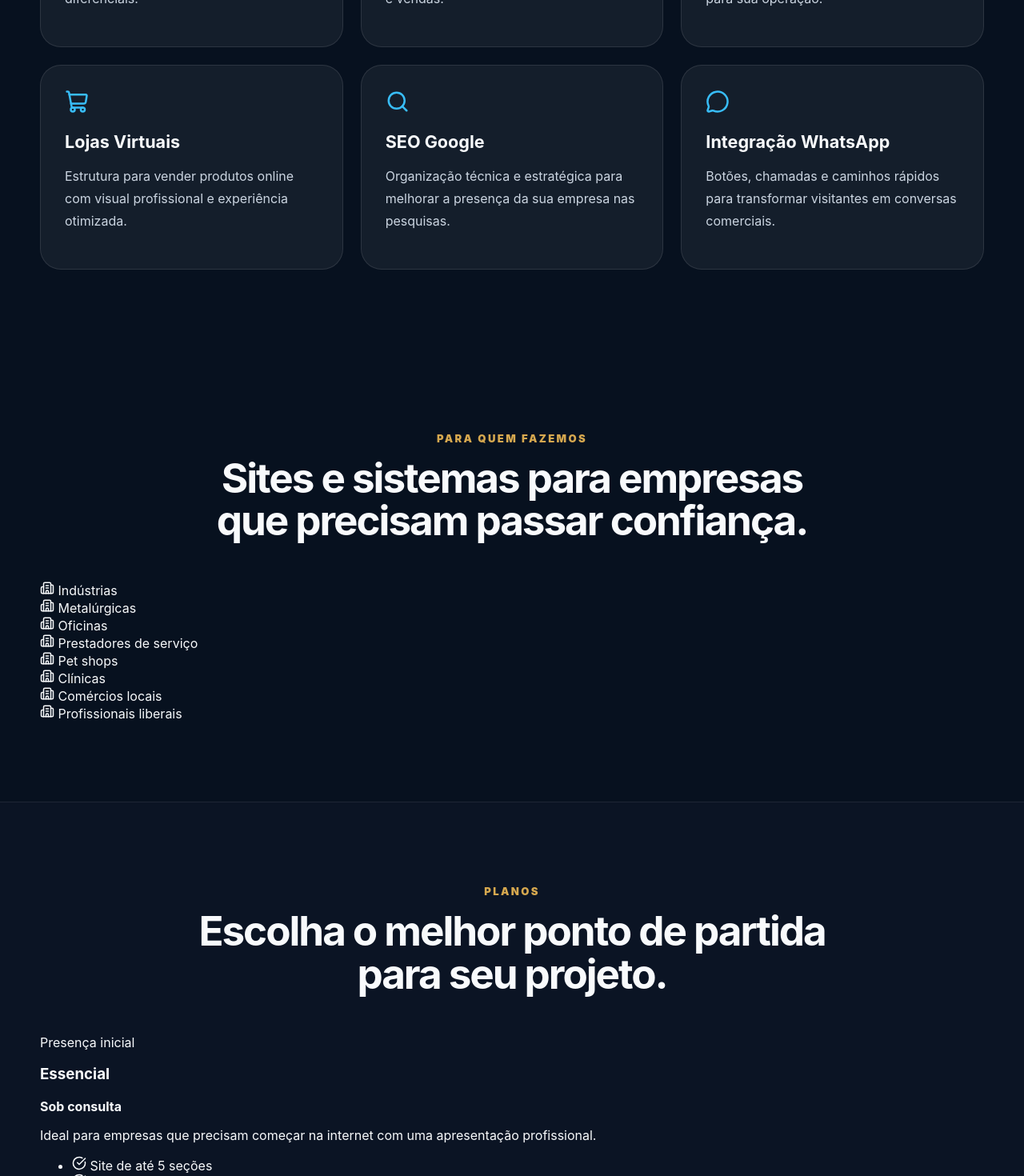
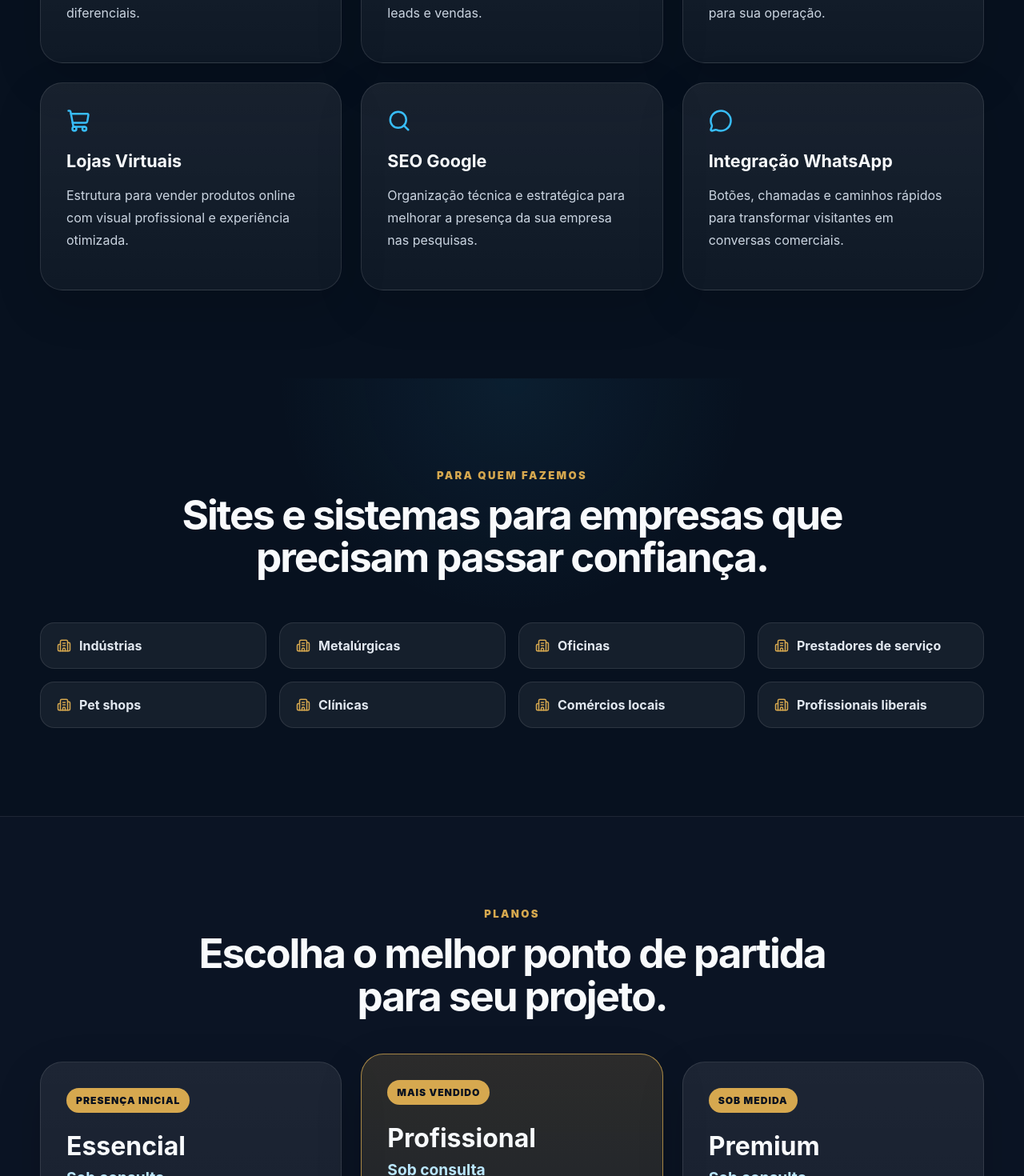
Before and after one commit to octaviano12-prog/octavianogigital, a React (Vite) app: page / in a window 1280 px wide. Shown: the part 1330-2800 px from the top of the page at 80% size. Built offline with nearby package versions, Linux system fonts and the light colour scheme.

Commit message:
Melhorar layout de planos, público e benefícios

```diff
--- a/src/style.css
+++ b/src/style.css
@@ -10,54 +10,24 @@ body { margin: 0; background: #07111f; }
 a { color: inherit; text-decoration: none; }
 .container { width: min(1180px, calc(100% - 40px)); margin: 0 auto; }
 
-.header {
-  position: sticky; top: 0; z-index: 20;
-  background: rgba(7, 17, 31, .78);
-  backdrop-filter: blur(16px);
-  border-bottom: 1px solid rgba(255,255,255,.08);
-}
+.header { position: sticky; top: 0; z-index: 20; background: rgba(7, 17, 31, .78); backdrop-filter: blur(16px); border-bottom: 1px solid rgba(255,255,255,.08); }
 .nav { height: 82px; display: flex; align-items: center; justify-content: space-between; gap: 24px; }
 .brand { display: flex; align-items: center; gap: 14px; }
-.brand-mark {
-  width: 48px; height: 48px; border-radius: 16px;
-  display: grid; place-items: center; font-weight: 900;
-  background: linear-gradient(135deg, #d6a84f, #38bdf8);
-  color: #06101d;
-  box-shadow: 0 0 40px rgba(56,189,248,.25);
-}
+.brand-mark { width: 48px; height: 48px; border-radius: 16px; display: grid; place-items: center; font-weight: 900; background: linear-gradient(135deg, #d6a84f, #38bdf8); color: #06101d; box-shadow: 0 0 40px rgba(56,189,248,.25); }
 .brand strong { display: block; font-size: 1.1rem; }
 .brand span { display: block; color: #94a3b8; font-size: .82rem; }
 nav { display: flex; gap: 24px; color: #cbd5e1; font-weight: 600; }
 nav a:hover { color: #d6a84f; }
 
-.btn {
-  display: inline-flex; align-items: center; justify-content: center; gap: 10px;
-  padding: 15px 22px; border-radius: 999px;
-  background: linear-gradient(135deg, #d6a84f, #facc15);
-  color: #07111f; font-weight: 800; border: 0;
-  box-shadow: 0 18px 45px rgba(214,168,79,.22);
-}
+.btn { display: inline-flex; align-items: center; justify-content: center; gap: 10px; padding: 15px 22px; border-radius: 999px; background: linear-gradient(135deg, #d6a84f, #facc15); color: #07111f; font-weight: 800; border: 0; box-shadow: 0 18px 45px rgba(214,168,79,.22); }
 .btn-small { padding: 11px 17px; }
 .btn-outline { background: transparent; color: #f8fafc; border: 1px solid rgba(255,255,255,.18); box-shadow: none; }
+.btn-full { width: 100%; margin-top: 24px; }
 
-.hero {
-  min-height: 760px; display: flex; align-items: center;
-  background:
-    radial-gradient(circle at 20% 20%, rgba(56,189,248,.22), transparent 30%),
-    radial-gradient(circle at 80% 30%, rgba(214,168,79,.18), transparent 28%),
-    linear-gradient(180deg, #07111f 0%, #0f172a 100%);
-  position: relative; overflow: hidden;
-}
-.hero::after {
-  content: ''; position: absolute; inset: auto -10% -30% -10%; height: 360px;
-  background: radial-gradient(circle, rgba(56,189,248,.18), transparent 60%);
-}
+.hero { min-height: 760px; display: flex; align-items: center; background: radial-gradient(circle at 20% 20%, rgba(56,189,248,.22), transparent 30%), radial-gradient(circle at 80% 30%, rgba(214,168,79,.18), transparent 28%), linear-gradient(180deg, #07111f 0%, #0f172a 100%); position: relative; overflow: hidden; }
+.hero::after { content: ''; position: absolute; inset: auto -10% -30% -10%; height: 360px; background: radial-gradient(circle, rgba(56,189,248,.18), transparent 60%); }
 .hero-grid { position: relative; z-index: 1; display: grid; grid-template-columns: 1.05fr .95fr; align-items: center; gap: 55px; }
-.badge {
-  width: fit-content; display: flex; align-items: center; gap: 8px;
-  padding: 10px 14px; border-radius: 999px;
-  background: rgba(255,255,255,.08); border: 1px solid rgba(255,255,255,.1); color: #bae6fd;
-}
+.badge { width: fit-content; display: flex; align-items: center; gap: 8px; padding: 10px 14px; border-radius: 999px; background: rgba(255,255,255,.08); border: 1px solid rgba(255,255,255,.1); color: #bae6fd; }
 h1 { font-size: clamp(2.8rem, 6vw, 5.6rem); line-height: .95; letter-spacing: -0.06em; margin: 24px 0; }
 .hero-content p { color: #cbd5e1; font-size: 1.22rem; line-height: 1.7; max-width: 690px; }
 .hero-actions { display: flex; gap: 14px; flex-wrap: wrap; margin-top: 34px; }
@@ -65,11 +35,7 @@ h1 { font-size: clamp(2.8rem, 6vw, 5.6rem); line-height: .95; letter-spacing: -0
 .trust-row span, .checks span { display: flex; align-items: center; gap: 8px; }
 .trust-row svg, .checks svg { color: #22c55e; }
 
-.hero-card {
-  border-radius: 30px; padding: 14px;
-  background: rgba(255,255,255,.09); border: 1px solid rgba(255,255,255,.14);
-  box-shadow: 0 30px 90px rgba(0,0,0,.38); transform: rotate(1deg);
-}
+.hero-card { border-radius: 30px; padding: 14px; background: rgba(255,255,255,.09); border: 1px solid rgba(255,255,255,.14); box-shadow: 0 30px 90px rgba(0,0,0,.38); transform: rotate(1deg); }
 .browser-bar { height: 44px; display: flex; align-items: center; gap: 8px; padding-left: 12px; }
 .browser-bar span { width: 12px; height: 12px; border-radius: 50%; background: rgba(255,255,255,.35); }
 .screen { min-height: 430px; border-radius: 22px; padding: 34px; background: linear-gradient(145deg, rgba(15,23,42,.96), rgba(30,41,59,.96)); border: 1px solid rgba(255,255,255,.1); }
@@ -81,47 +47,77 @@ h1 { font-size: clamp(2.8rem, 6vw, 5.6rem); line-height: .95; letter-spacing: -0
 .card-list { display: grid; gap: 12px; }
 .card-list div { display: flex; gap: 10px; align-items: center; background: rgba(255,255,255,.06); padding: 14px; border-radius: 16px; color: #e2e8f0; }
 
-.section { padding: 100px 0; }
-.section-title { text-align: center; max-width: 820px; margin: 0 auto 48px; }
+.section { padding: 110px 0; }
+.section-title { text-align: center; max-width: 840px; margin: 0 auto 54px; }
 .section-title.left { text-align: left; margin-left: 0; }
 .section-title span { color: #d6a84f; text-transform: uppercase; letter-spacing: .18em; font-weight: 900; font-size: .82rem; }
 .section-title h2 { font-size: clamp(2rem, 4vw, 3.6rem); line-height: 1.05; margin: 14px 0 0; letter-spacing: -0.04em; }
-.services-grid { display: grid; grid-template-columns: repeat(3, 1fr); gap: 22px; }
-.service-card {
-  padding: 30px; border-radius: 26px;
-  background: rgba(255,255,255,.055); border: 1px solid rgba(255,255,255,.1);
-  transition: .25s ease;
-}
-.service-card:hover { transform: translateY(-6px); border-color: rgba(214,168,79,.5); }
-.service-card svg { color: #38bdf8; }
-.service-card h3 { font-size: 1.35rem; margin: 18px 0 10px; }
-.service-card p, .muted, .about p, .cta p { color: #cbd5e1; line-height: 1.75; }
+.services-grid, .plans-grid, .benefits-grid { display: grid; grid-template-columns: repeat(3, 1fr); gap: 24px; }
+.service-card, .plan-card, .benefits-grid article, .step-card { padding: 32px; border-radius: 28px; background: linear-gradient(180deg, rgba(255,255,255,.075), rgba(255,255,255,.035)); border: 1px solid rgba(255,255,255,.11); transition: .25s ease; box-shadow: 0 20px 60px rgba(0,0,0,.14); }
+.service-card:hover, .plan-card:hover, .benefits-grid article:hover, .step-card:hover { transform: translateY(-6px); border-color: rgba(214,168,79,.5); }
+.service-card svg, .benefits-grid svg { color: #38bdf8; }
+.service-card h3, .benefits-grid h3 { font-size: 1.35rem; margin: 18px 0 10px; }
+.service-card p, .muted, .about p, .cta p, .plan-card p, .benefits-grid p { color: #cbd5e1; line-height: 1.75; }
 .dark-section { background: #0b1424; border-top: 1px solid rgba(255,255,255,.08); border-bottom: 1px solid rgba(255,255,255,.08); }
+.audience-section, .process-section { background: radial-gradient(circle at 50% 0%, rgba(56,189,248,.08), transparent 35%), #07111f; }
+.audience-grid { display: grid; grid-template-columns: repeat(4, 1fr); gap: 16px; }
+.audience-grid div { display: flex; align-items: center; gap: 10px; padding: 18px 20px; border-radius: 18px; background: rgba(255,255,255,.06); border: 1px solid rgba(255,255,255,.1); color: #e2e8f0; font-weight: 700; }
+.audience-grid svg { color: #d6a84f; }
+.plans-grid { align-items: stretch; }
+.plan-card { position: relative; display: flex; flex-direction: column; }
+.plan-card.featured { border-color: rgba(214,168,79,.75); background: linear-gradient(180deg, rgba(214,168,79,.16), rgba(255,255,255,.04)); transform: translateY(-10px); }
+.plan-label { width: fit-content; padding: 8px 12px; border-radius: 999px; color: #07111f; background: #d6a84f; font-size: .76rem; font-weight: 900; text-transform: uppercase; letter-spacing: .08em; }
+.plan-card h3 { font-size: 2rem; margin: 22px 0 8px; }
+.plan-card strong { color: #bae6fd; font-size: 1.2rem; }
+.plan-card ul { list-style: none; padding: 0; margin: 22px 0 0; display: grid; gap: 12px; flex: 1; }
+.plan-card li { display: flex; align-items: center; gap: 10px; color: #e2e8f0; }
+.plan-card li svg { color: #22c55e; flex: 0 0 auto; }
 .portfolio-grid { display: grid; grid-template-columns: 1fr 1fr; gap: 60px; align-items: center; }
 .portfolio-list { display: grid; gap: 14px; }
 .portfolio-list div { display: flex; align-items: center; gap: 12px; padding: 18px; border-radius: 18px; background: rgba(255,255,255,.06); border: 1px solid rgba(255,255,255,.09); }
 .portfolio-list svg { color: #d6a84f; }
+.steps-grid { display: grid; grid-template-columns: repeat(4, 1fr); gap: 18px; counter-reset: steps; }
+.step-card span { color: #d6a84f; font-size: .9rem; font-weight: 900; letter-spacing: .12em; }
+.step-card h3 { font-size: 1.25rem; line-height: 1.25; margin: 18px 0 0; }
 .about-grid { display: grid; grid-template-columns: .8fr 1.2fr; gap: 60px; align-items: center; }
 .about-card { min-height: 310px; border-radius: 34px; padding: 34px; display: flex; flex-direction: column; justify-content: end; background: linear-gradient(145deg, rgba(56,189,248,.22), rgba(214,168,79,.2)), #111827; border: 1px solid rgba(255,255,255,.12); }
 .about-card strong { font-size: 2.2rem; line-height: 1; }
 .about-card span { margin-top: 12px; color: #e2e8f0; }
 .checks { display: grid; grid-template-columns: 1fr 1fr; gap: 12px; margin-top: 24px; }
+.benefits-section { padding-top: 80px; }
+.benefits-grid article { min-height: 220px; }
 .cta { padding: 90px 0; }
-.cta-box { text-align: center; padding: 60px 30px; border-radius: 34px; background: linear-gradient(135deg, rgba(56,189,248,.16), rgba(214,168,79,.16)); border: 1px solid rgba(255,255,255,.13); }
+.cta-box { text-align: center; padding: 70px 34px; border-radius: 34px; background: linear-gradient(135deg, rgba(56,189,248,.16), rgba(214,168,79,.16)); border: 1px solid rgba(255,255,255,.13); box-shadow: 0 26px 90px rgba(0,0,0,.22); }
 .cta h2 { font-size: clamp(2rem, 4vw, 3.4rem); margin: 0 0 14px; }
 .contact-row { display: flex; justify-content: center; align-items: center; gap: 18px; flex-wrap: wrap; margin-top: 28px; }
-.email { color: #bae6fd; font-weight: 700; }
+.email { color: #bae6fd; font-weight: 700; display: inline-flex; gap: 8px; align-items: center; }
 footer { padding: 34px 0; border-top: 1px solid rgba(255,255,255,.08); color: #94a3b8; }
 .footer-content { display: flex; justify-content: space-between; gap: 20px; flex-wrap: wrap; }
 .footer-content strong { color: #f8fafc; }
 .whatsapp-float { position: fixed; right: 22px; bottom: 22px; z-index: 50; width: 62px; height: 62px; border-radius: 50%; display: grid; place-items: center; background: #22c55e; color: white; box-shadow: 0 18px 40px rgba(34,197,94,.38); }
 
-@media (max-width: 900px) {
+@media (max-width: 1000px) {
   nav { display: none; }
   .hero { min-height: auto; padding: 80px 0; }
   .hero-grid, .portfolio-grid, .about-grid { grid-template-columns: 1fr; }
-  .services-grid { grid-template-columns: 1fr; }
+  .services-grid, .plans-grid, .benefits-grid { grid-template-columns: 1fr; }
+  .audience-grid { grid-template-columns: repeat(2, 1fr); }
+  .steps-grid { grid-template-columns: 1fr 1fr; }
   .checks { grid-template-columns: 1fr; }
+  .plan-card.featured { transform: none; }
   h1 { font-size: 3rem; }
   .screen h3 { font-size: 1.9rem; }
 }
+
+@media (max-width: 560px) {
+  .container { width: min(100% - 28px, 1180px); }
+  .nav { height: 74px; }
+  .brand span { display: none; }
+  .btn-small { display: none; }
+  .hero { padding: 56px 0; }
+  .hero-card { transform: none; }
+  .screen { min-height: auto; padding: 24px; }
+  .audience-grid, .steps-grid { grid-template-columns: 1fr; }
+  .section { padding: 76px 0; }
+  .cta-box { padding: 44px 20px; }
+}
```
